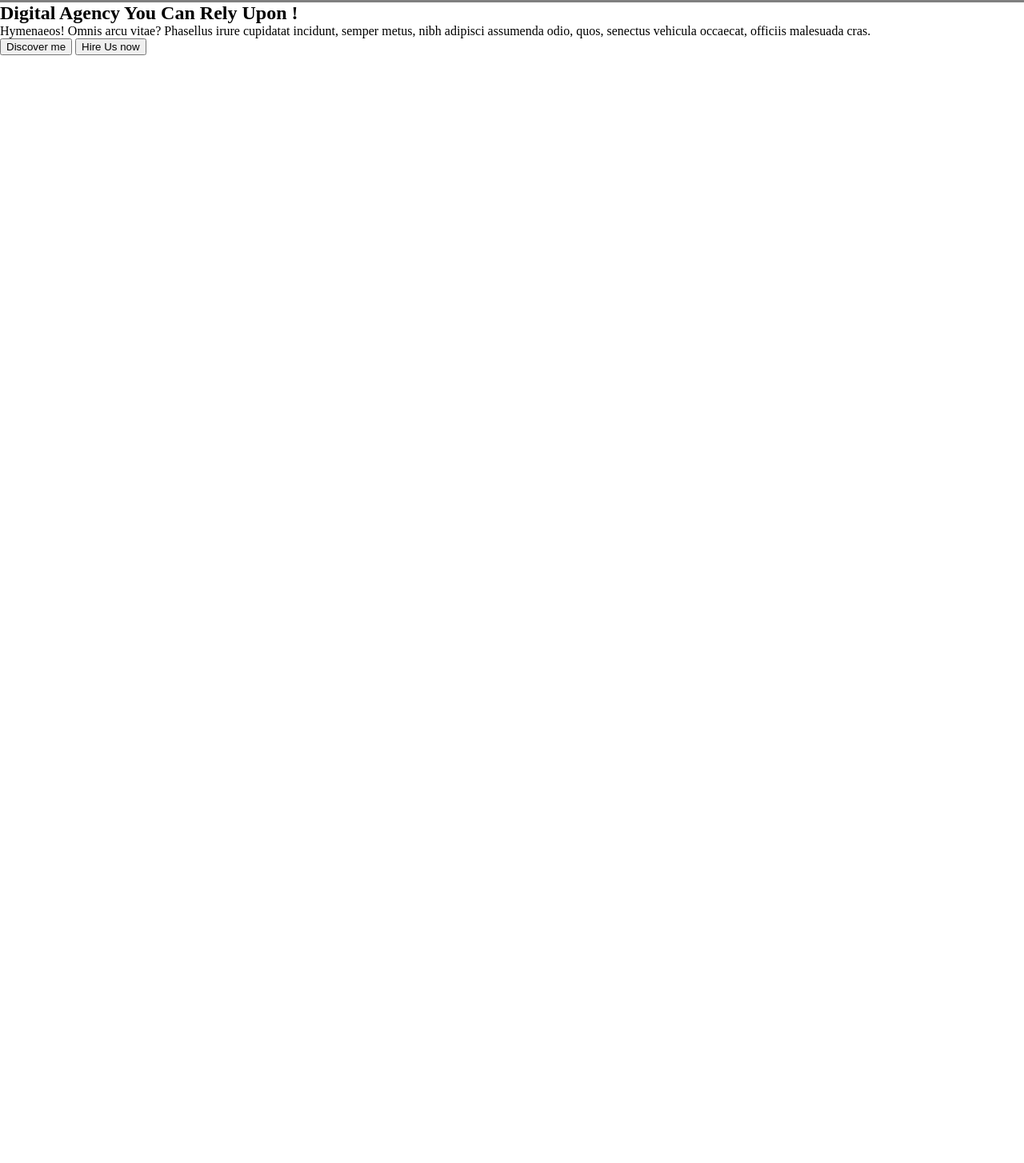
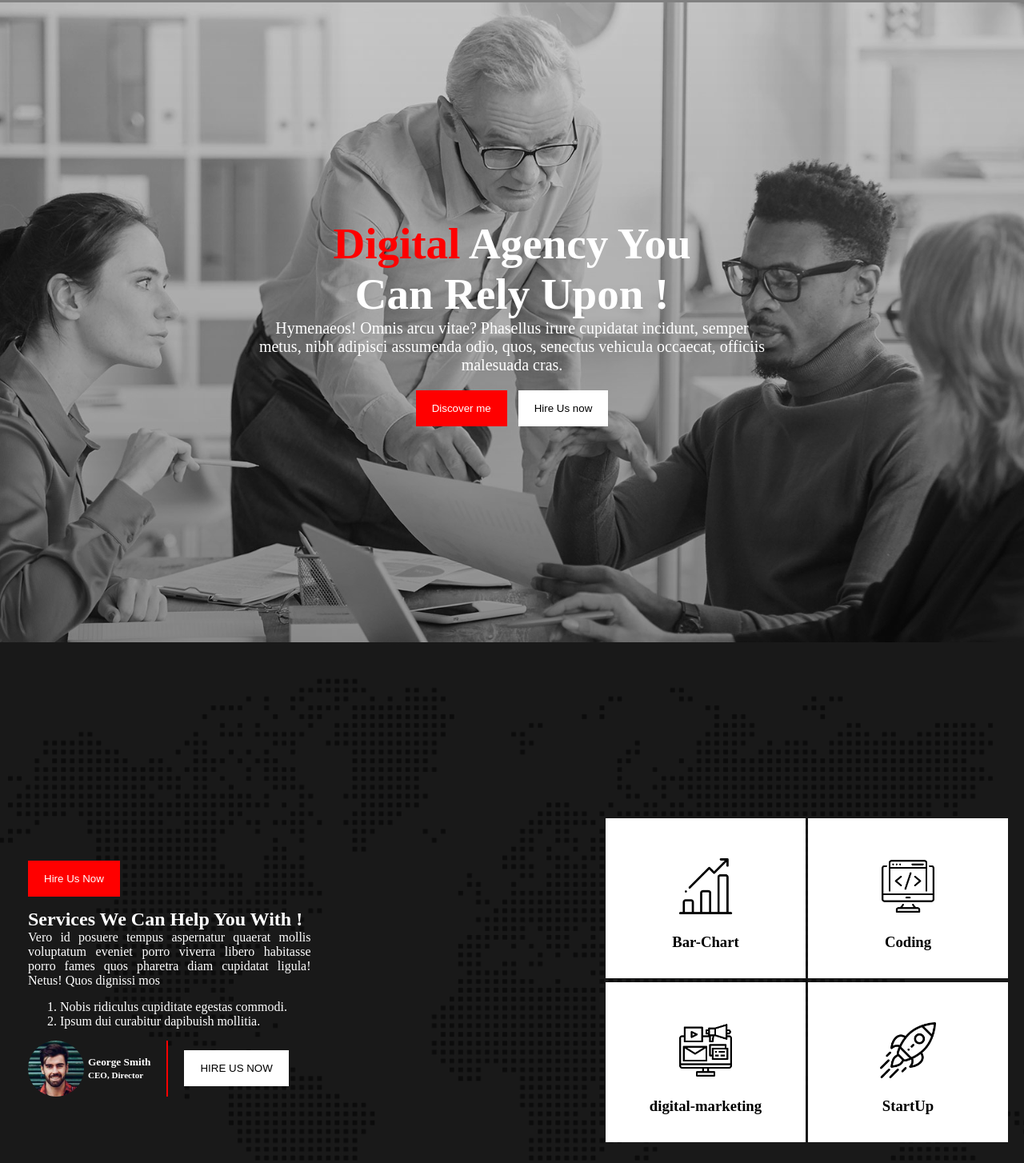
Before and after one commit to taufik-imam/digital-agency, a plain HTML site: page index.html in a window 1280 px wide. Shown: the part 66-1520 px from the top of the page at 80% size. Before the commit the page ends 800 px from the top, so only its background shows below. Drawn offline with Linux system fonts and the light colour scheme.

Commit message:
3rd part added

```diff
--- a/index.html
+++ b/index.html
@@ -32,11 +32,69 @@
         <!--Banner Section-->
         <section class="banner">
             <div class="banner-container">
-                <h1 class="banner-header">Digital Agency You
+               <div class="banner-info">
+                <h1 class="banner-header"><span class="primary">Digital</span> Agency You<br>
                     Can Rely Upon !</h1>
-                <p>Hymenaeos! Omnis arcu vitae? Phasellus irure cupidatat incidunt, semper metus, nibh adipisci assumenda odio, quos, senectus vehicula occaecat, officiis malesuada cras.</p>
-                <button class="btn-red">Discover me</button>
+                <p class="description">Hymenaeos! Omnis arcu vitae? Phasellus irure cupidatat incidunt, semper metus,
+                    nibh adipisci assumenda odio, quos, senectus vehicula occaecat, officiis malesuada cras.</p>
+                <button class="primary-btn">Discover me</button>
                 <button class="btn-white">Hire Us now</button>
+
+               </div>
+
+            </div>
+
+        </section>
+        <!--service Container-->
+        <section class="service">
+            <div class="service-container">
+                <div class="left-side">
+
+                        <button class="primary-btn">Hire Us Now</button>
+                        <h2 class="info-header">Services We Can Help You With !</h2>
+                        <p class="info-description">Vero id posuere tempus aspernatur quaerat mollis voluptatum eveniet porro viverra libero habitasse porro fames quos pharetra diam cupidatat ligula! Netus! Quos dignissi mos</p>
+                        <ol>
+                            <li>Nobis ridiculus cupiditate egestas commodi.</li>
+                            <li>Ipsum dui curabitur dapibuish mollitia.</li>
+                        </ol>
+                    <div class="author">
+                        <div class="author-profile">
+                            <img class="author-image" src="./image/image/author.jpg" alt="">
+                            <h5>George Smith<br>
+                                <small>CEO, Director</small></h5>
+
+                        </div>
+                        <div class="authoributton">
+                            <button class="btn-white">HIRE US NOW</button>
+
+                        </div>
+                    </div>
+                </div>
+                <div class="right-side">
+                    <div class="first-two-box">
+                        <div class="box">
+                            <img class="box-icon" src="./image/icons/bar-chart.png" alt="">
+                            <h3>Bar-Chart</h3>
+                        </div>
+                        <div class="box">
+                            <img class="box-icon" src="./image/icons/coding.png" alt="">
+                            <h3>Coding</h3>
+                        </div>
+
+
+                    </div>
+                    <div class="first-two-box">
+                        <div class="box">
+                            <img class="box-icon" src="./image/icons/digital-marketing.png" alt="">
+                            <h3>digital-marketing</h3>
+                        </div>
+                        <div class="box">
+                            <img class="box-icon" src="./image/icons/startup.png" alt="">
+                            <h3>StartUp</h3>
+                        </div>
+
+                    </div>
+                </div>
 
             </div>
 
--- a/style/blog.css
+++ b/style/blog.css
@@ -21,3 +21,111 @@ a{
     padding: 15px;
     color: white;
 }
+.banner-container{
+    background-image: url('../image/image/background.jpg'),linear-gradient(rgba(0,0,0,0.2),rgba(0,0,0,0.4));
+    background-blend-mode: overlay;
+    height: 100vh;
+    background-size: cover;
+    background-position: center;
+    text-align: center;
+    display: flex;
+    align-items: center;
+}
+.banner-header{
+    color: white;
+    font-size: 55px;
+}
+.primary{
+    color: red;
+}
+.description{
+    color: white;
+    width: 50%;
+    margin: auto;
+    font-size: 20px;
+    margin-bottom: 20px;
+}
+.primary-btn{
+    background-color: red;
+    border: none;
+    padding: 15px 20px;
+    color: white;
+    margin-right: 10px;
+}
+.btn-white{
+    background-color: white;
+    border: none;
+    padding: 15px 20px;
+}
+.service-container{
+    display: flex;
+    justify-content: space-around;
+    height: 100vh;
+    align-items: center;
+    background-image: url('../image/image/footer-bg.png'),linear-gradient(rgba(0,0,0,0.9),rgba(0,0,0,0.9));
+    background-size: cover;
+    background-position: center;
+    background-blend-mode: overlay;
+    padding: 20px;
+}
+/* .right-side{
+    display: flex;
+    justify-content: space-between; */
+
+.box{
+    text-align: center;
+    width: 150px;
+    height: 100px;
+    padding: 50px;
+    background-color: white;
+    color: black;
+}
+.first-two-box{
+    display: flex;
+    margin-top: 5px;
+    gap: 3px;
+}
+.info-header{
+    color: white;
+    text-align: justify; margin-top: 15px;
+}
+.info-description{
+    color: white;
+    text-align: justify;
+    width: 50%; margin-bottom: 15px;
+}
+.left-side{
+    color: white;
+    margin-left: 15px;
+    margin: 15px;
+}
+.right-side{
+    color: white;
+}
+.box-icon{
+    width: 70px;
+    margin-bottom: 20px;
+}
+.author{
+    display: flex;
+    gap: 20px;
+    align-items: center;
+    margin-top: 15px;
+}
+.author-profile{
+    display: flex;
+    align-items: center;
+    gap: 5px;
+    border-right: 2px solid red;
+    padding-right: 20px;
+}
+.author-image{
+    width: 70px;
+    height: 70px;
+    border-radius: 35px;
+    marg
+}
+.btn{
+    padding: 20px 20px;
+    border: none;
+}
```
